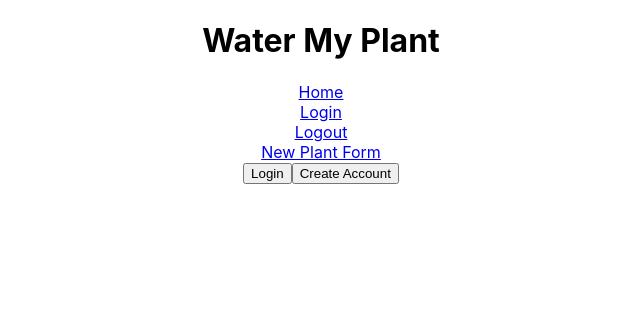
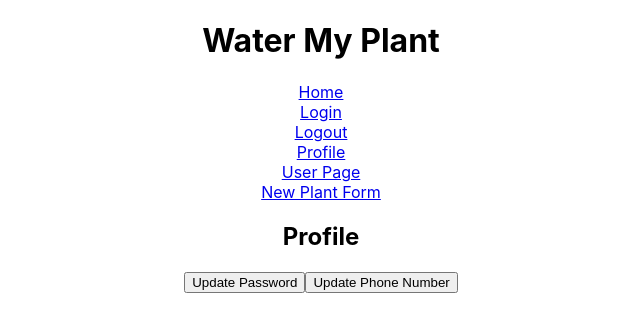
Before and after one commit to tt-17-water-my-plants/Front-End-Aleks-Update, a React (Create React App) app in the folder water-my-plants/: page /profile in a window 1280 px wide. Shown: the top 332 px of the page, without its empty margins (319-959 px from the left). Built offline with nearby package versions, Linux system fonts and the light colour scheme; sample sign-in values are in the browser's storage.

Commit message:
added more links to better access pages

```diff
--- a/water-my-plants/src/App.js
+++ b/water-my-plants/src/App.js
@@ -6,6 +6,7 @@ import PrivateRoute from "./utils/PrivateRoute";
 import Nav from "./components/Nav";
 import NewPlantForm from "./components/NewPlantForm";
 import UserPage from "./components/UserPage";
+import UserProfile from "./components/UserProfile";
 import "./App.css";
 import { Switch, Route } from "react-router";
 
@@ -16,7 +17,7 @@ function App() {
       <Switch>
         {/* <PrivateRoute path='/userpage/items/:id' component={ItemPage} /> */}
         <PrivateRoute path="/userpage" component={UserPage} />
-        {/* <PrivateRoute path='/profile' component={Profile} /> */}
+        <PrivateRoute path="/profile" component={UserProfile} />
         <PrivateRoute path="/newplantform" component={NewPlantForm} />
         <Route path="/login" component={Login} />
         <Route path="/" component={Home} />
--- a/water-my-plants/src/components/Nav.js
+++ b/water-my-plants/src/components/Nav.js
@@ -17,6 +17,10 @@ const Nav = () => {
         Logout
       </NavLink>
       <br />
+      <NavLink to="/profile">Profile</NavLink>
+      <br />
+      <NavLink to="/userpage">User Page</NavLink>
+      <br />
       <NavLink to="/newplantform">New Plant Form</NavLink>
     </div>
   );
--- a/water-my-plants/src/components/UserPage.js
+++ b/water-my-plants/src/components/UserPage.js
@@ -11,7 +11,7 @@ const UserPage = (props) => {
     <div>
       <h1>My plants</h1>
       {props.data.map((item) => (
-        <div key={item.plant_id}>
+        <div className="card-container" key={item.plant_id}>
           <img src={item.image_url} alt="plant pic" />
           <h3>{item.nickname}</h3>
           <p>Species: {item.species}</p>
```
